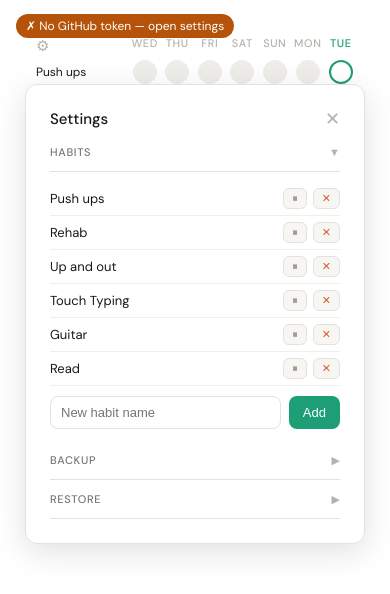
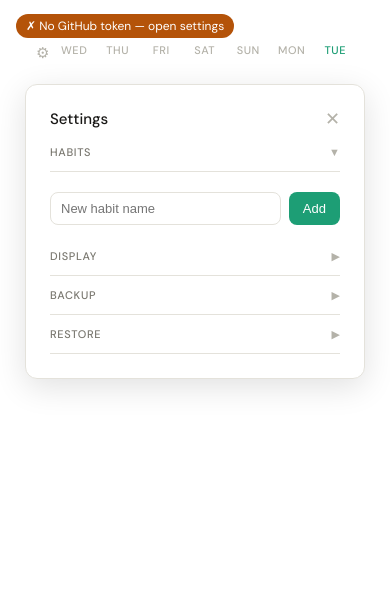
Before and after one commit to ChiefBum/habits, a plain HTML site: page index.html in a window 390 px wide. Both pictures are taken after a click on the button "Backup settings". Drawn offline with Linux system fonts and the light colour scheme.

Commit message:
Update index.html

```diff
--- a/index.html
+++ b/index.html
@@ -15,7 +15,7 @@
     --radius: 12px; --radius-sm: 8px; --radius-pill: 20px;
   }
   html, body { height: 100%; background: var(--surface); font-family: 'DM Sans', sans-serif; color: var(--text-primary); -webkit-font-smoothing: antialiased; }
-  body { min-height: 100vh; padding: 1.25rem; }
+  body { padding: 0.75rem; overflow-x: hidden; }
   .card { width: 100%; }
   .header { display: flex; justify-content: space-between; align-items: flex-start; margin-bottom: 1.75rem; }
   .title { font-size: 24px; font-weight: 500; letter-spacing: -0.02em; color: var(--text-primary); }
@@ -28,8 +28,8 @@
   .day-col { font-size: 11px; font-weight: 500; letter-spacing: 0.05em; text-transform: uppercase; color: var(--text-hint); text-align: center; padding-bottom: 4px; }
   .day-col.today { color: var(--green); }
   .habit-name { font-size: 14px; color: var(--text-primary); white-space: nowrap; padding-right: 16px; }
-  .dot-wrap { display: flex; align-items: center; justify-content: center; }
-  .dot { width: 30px; height: 30px; border-radius: 50%; border: 1.5px solid var(--border); background: var(--surface); cursor: pointer; transition: background 0.12s, border-color 0.12s, transform 0.1s; flex-shrink: 0; }
+  .dot-wrap { display: flex; align-items: center; justify-content: center; width: 100%; height: 100%; }
+  .dot { aspect-ratio: 1; height: 75%; max-width: 90%; border-radius: 50%; border: 1.5px solid var(--border); background: var(--surface); cursor: pointer; transition: background 0.12s, border-color 0.12s, transform 0.1s; }
   .dot:hover { border-color: var(--green); background: var(--green-light); transform: scale(1.08); }
   .dot.done { background: var(--green); border-color: var(--green); }
   .dot.done:hover { background: #0F6E56; border-color: #0F6E56; transform: scale(1.08); }
@@ -41,7 +41,7 @@
   .todo-chips { display: flex; flex-wrap: wrap; gap: 6px; min-height: 28px; }
   .chip { font-size: 13px; padding: 4px 12px; border-radius: var(--radius-pill); background: var(--coral-light); color: var(--coral); border: 1px solid var(--coral-border); }
   .all-done { font-size: 13px; color: var(--green); font-weight: 500; }
-  @media (max-width: 600px) { body { padding: 1rem; } .card { padding: 1.25rem; } .habit-name { font-size: 12px; } .dot { width: 24px; height: 24px; } }
+  @media (max-width: 600px) { body { padding: 1rem; } .card { padding: 1.25rem; } .habit-name { font-size: 12px; } }
 </style>
 </head>
 <body>
@@ -50,16 +50,10 @@
 </div>
 
 <script>
-const DEFAULT_HABITS = [
-  { name: 'Push ups',    startDate: '2026-04-21', status: 'active', pausedFrom: null },
-  { name: 'Rehab',       startDate: '2026-04-21', status: 'active', pausedFrom: null },
-  { name: 'Up and out',  startDate: '2026-04-21', status: 'active', pausedFrom: null },
-  { name: 'Touch Typing',startDate: '2026-04-21', status: 'active', pausedFrom: null },
-  { name: 'Guitar',      startDate: '2026-04-21', status: 'active', pausedFrom: null },
-  { name: 'Read',        startDate: '2026-04-21', status: 'active', pausedFrom: null },
-];
 
 function getDateKey(d) { return d.toISOString().slice(0, 10); }
+function getMaxHabits() { return parseInt(localStorage.getItem('max_habits') || '6'); }
+function setMaxHabits(n) { localStorage.setItem('max_habits', String(n)); }
 
 function getLast7Days() {
   const days = [];
@@ -70,8 +64,8 @@
 function loadHabits() {
   try {
     const h = localStorage.getItem('habits');
-    return h ? JSON.parse(h) : DEFAULT_HABITS;
-  } catch(e) { return DEFAULT_HABITS; }
+    return h ? JSON.parse(h) : [];
+  } catch(e) { return []; }
 }
 
 function loadCompletions() {
@@ -120,11 +114,19 @@
   const DAY_NAMES = ['Sun','Mon','Tue','Wed','Thu','Fri','Sat'];
 
   const activeHabits = habits.filter(h => h.status === 'active');
+  const maxHabits = getMaxHabits();
 
   const cols = 'max-content repeat(7, 1fr)';
   const grid = document.getElementById('main-grid');
   grid.innerHTML = '';
   grid.style.gridTemplateColumns = cols;
+  grid.style.gridAutoRows = '';
+  grid.style.height = '';
+  grid.style.overflow = '';
+  // Use dvh (dynamic viewport height) which accounts for browser chrome
+  // Row height = (100dvh - padding - header - gaps) / maxHabits
+  const rowH = `calc((100dvh - 1.5rem - 32px - ${maxHabits * 6}px) / ${maxHabits})`;
+  grid.style.gridTemplateRows = `32px repeat(${maxHabits}, ${rowH})`;
 
   // Re-insert the cog as first cell after clearing grid
   renderSettingsButton();
@@ -169,6 +171,7 @@
       }
 
       dot.className = cls;
+
 
       if (!isFuture && !beforeStart && state !== 'na') {
         dot.addEventListener('click', () => {
@@ -316,6 +319,19 @@
       </div>
     </div>
 
+    <div id="section-display">
+      <div style="${hdr}" id="toggle-display">
+        <span style="${lbl}">Display</span>
+        <span style="${chv}" id="chevron-display">▶</span>
+      </div>
+      <div id="body-display" style="display:none;padding-top:10px">
+        <div style="font-size:12px;color:#7A7870;margin-bottom:10px">Max habits shown (sets row height)</div>
+        <div style="display:flex;gap:6px;flex-wrap:wrap;margin-bottom:12px" id="max-habits-btns">
+          ${[6,7,8,9,10,11,12].map(n => `<button data-n="${n}" style="flex:1;min-width:36px;padding:8px 4px;border:1px solid #E4E2DB;border-radius:8px;font-size:13px;cursor:pointer;background:${getMaxHabits()===n?'#1D9E75':'#F7F6F3'};color:${getMaxHabits()===n?'#fff':'#1A1917'}">${n}</button>`).join('')}
+        </div>
+      </div>
+    </div>
+
     <div id="section-backup">
       <div style="${hdr}" id="toggle-backup">
         <span style="${lbl}">Backup</span>
@@ -351,7 +367,7 @@
   document.body.appendChild(panel);
 
   // Collapsible toggles
-  ['habits', 'backup', 'restore'].forEach(id => {
+  ['habits', 'display', 'backup', 'restore'].forEach(id => {
     document.getElementById('toggle-' + id).onclick = () => {
       const body = document.getElementById('body-' + id);
       const chevron = document.getElementById('chevron-' + id);
@@ -361,6 +377,18 @@
       if (!open && id === 'restore') loadRestoreList();
     };
   });
+
+  document.getElementById('max-habits-btns').onclick = (e) => {
+    const n = parseInt(e.target.dataset.n);
+    if (!n) return;
+    setMaxHabits(n);
+    document.querySelectorAll('#max-habits-btns button').forEach(btn => {
+      const active = parseInt(btn.dataset.n) === n;
+      btn.style.background = active ? '#1D9E75' : '#F7F6F3';
+      btn.style.color = active ? '#fff' : '#1A1917';
+    });
+    render();
+  };
 
   renderHabitsManageList();
 
```
